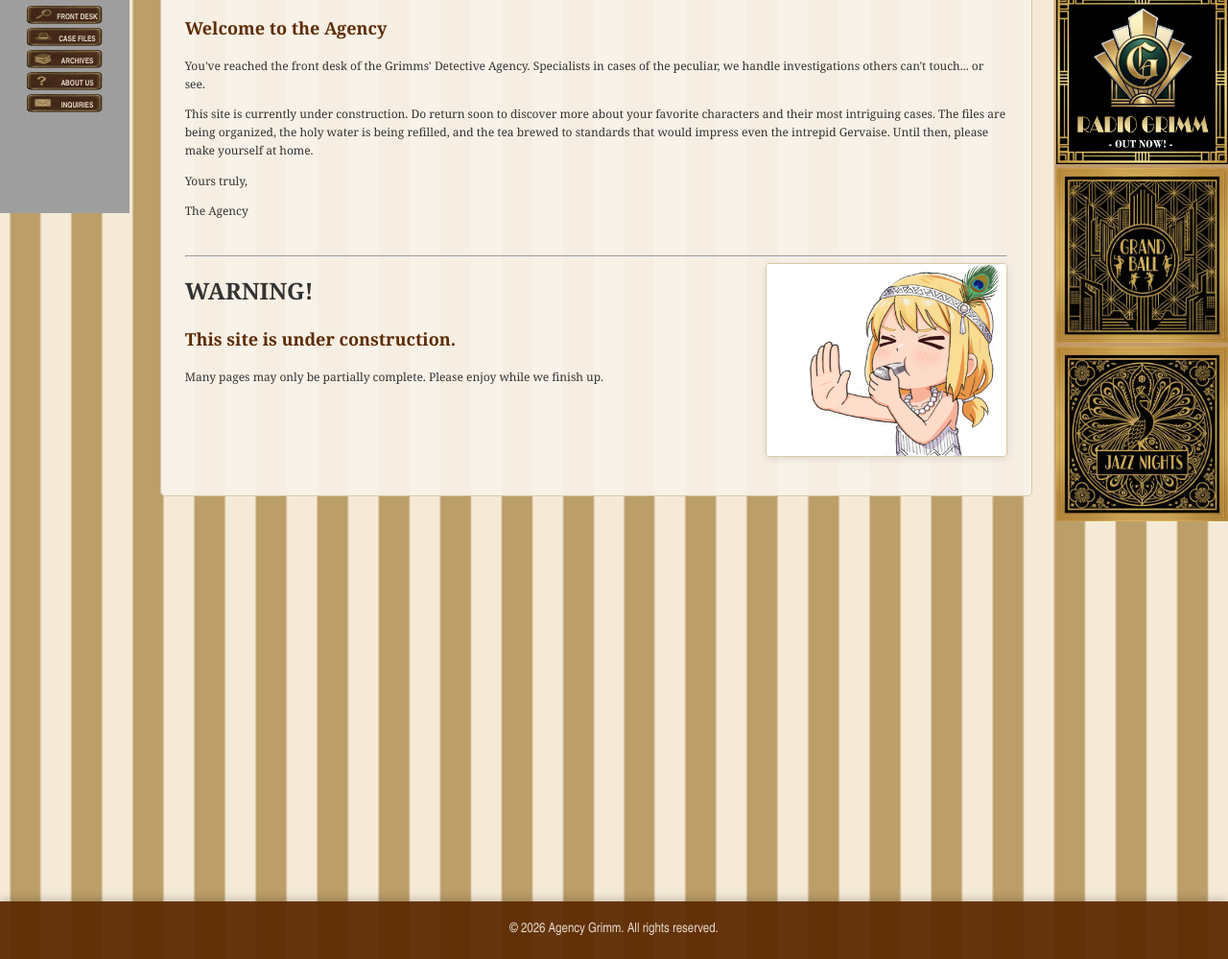
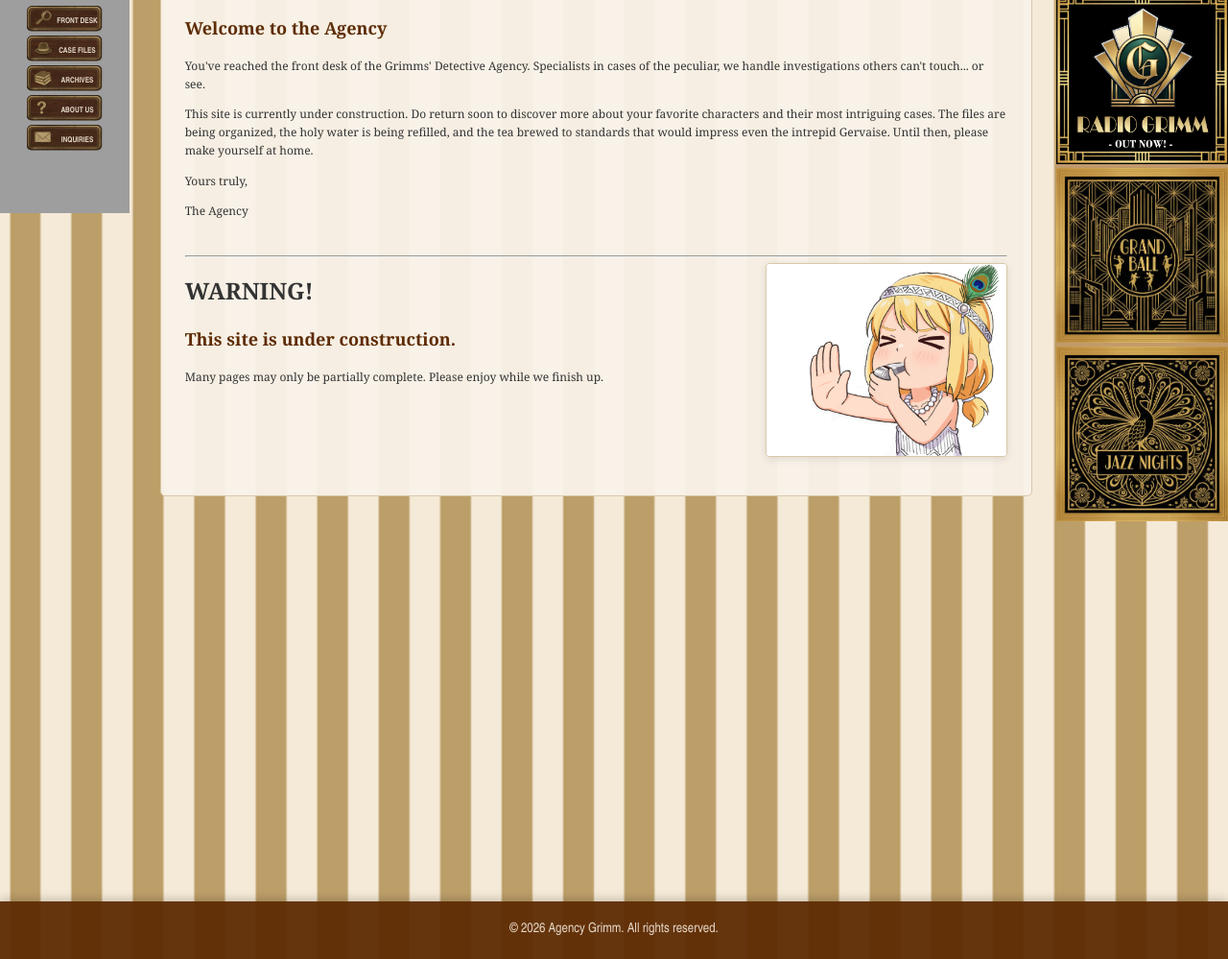
Before and after one commit to johnhopes-collab/grimmsdetectiveagency, a Jekyll site: the page built from index.html, in a window 1280 px wide. Shown: the part 692-1691 px from the top of the page at 96% size. Built offline with Jekyll 4.4.1, drawn with Linux system fonts in a browser that asks for light colours; grey boxes are pictures that could not be loaded.

Commit message:
Update style.scss

```diff
--- a/assets/css/style.scss
+++ b/assets/css/style.scss
@@ -100,14 +100,14 @@ body {
 
 .sidebar-button {
     display: block;
-    width: 120px;
-    height: 35px;
-    padding: 2px 0;
+    width: 89%;
+    height: 30px; /* Fixed height for button */
+    padding: 6px 0;
     margin-bottom: 4px;
     margin-left: auto;
     margin-right: auto;
-    background-color: transparent;
-    background-size: 100% 100%;
+    background-color: transparent; /* Remove background color */
+    background-size: 100% 100%; /* Make background image cover entire button */
     background-repeat: no-repeat;
     background-position: center;
     color: var(--button-text);
@@ -119,7 +119,7 @@ body {
     font-weight: bold;
     text-decoration: none;
     transition: transform 0.2s;
-    position: relative;
+    position: relative; /* For text positioning */
 }
 
 /* LEFT MENU - Individual button backgrounds */
```
